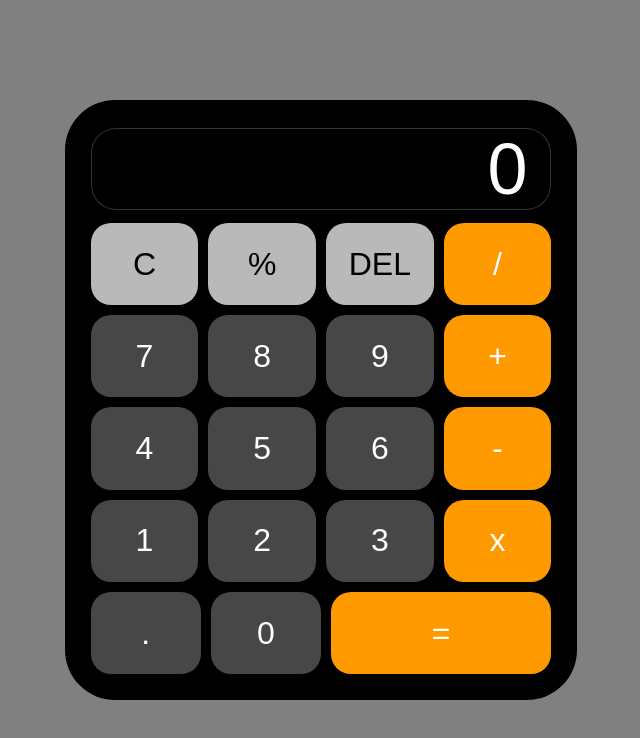
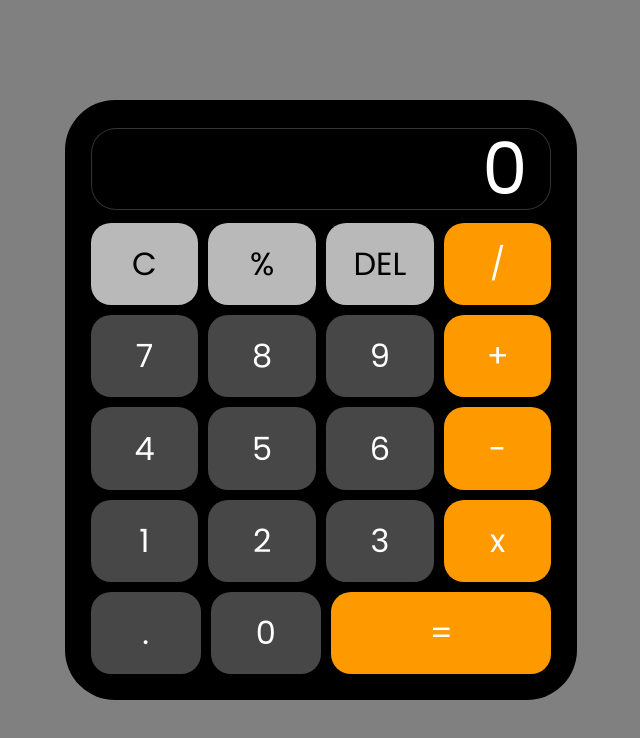
Before and after one commit to ElErick123/odin-calculator, a plain HTML site: page index.html in a window 1280 px wide. Shown: the whole page, without its empty margins (319-959 px from the left). Drawn offline with Linux system fonts and the light colour scheme.

Commit message:
Add Poppins to default font-family

```diff
--- a/style.css
+++ b/style.css
@@ -1,5 +1,5 @@
 * {
-    font-family: Arial, sans-serif;
+    font-family: "Poppins", sans-serif;
     margin: 0;
     padding: 0;
     box-sizing: border-box;
```
